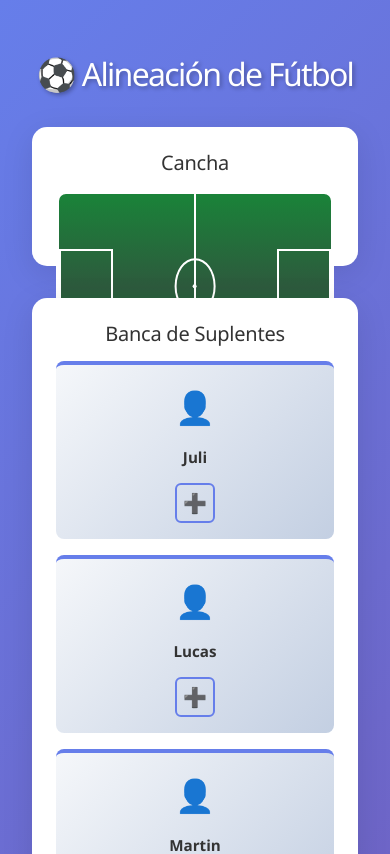
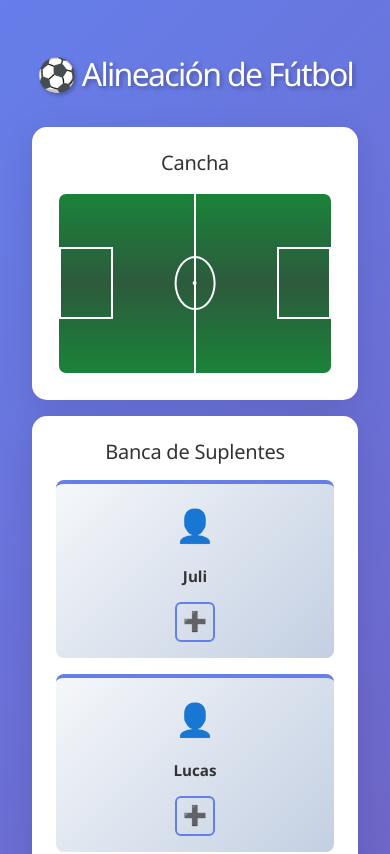
Before and after one commit to MartinTigani/AlvearSenior, a React (Vite) app: page / in a window 390 px wide. Shown: the top 854 px of the page. Built offline with nearby package versions, Linux system fonts and the light colour scheme.

Commit message:
responsive definitivo

```diff
--- a/src/App.css
+++ b/src/App.css
@@ -28,14 +28,12 @@
 
   .main-content {
     flex-direction: column;
-    row-gap: 1.25rem;
+    gap: 1rem;
   }
 
-  .main-content .field {
-    margin-bottom: 0.25rem;
-  }
-
+  .main-content .field,
   .main-content .bench {
-    margin-top: 0.5rem;
+    flex: none;
+    width: 100%;
   }
 }
--- a/src/components/Field.css
+++ b/src/components/Field.css
@@ -100,3 +100,16 @@
 .player-wrapper.dragging {
   opacity: 0.9;
 }
+
+@media (max-width: 768px) {
+  .field {
+    flex: none;
+    width: 100%;
+  }
+
+  .field-container {
+    aspect-ratio: 3 / 2;
+    padding-bottom: 0;
+    min-height: 180px;
+  }
+}
```
